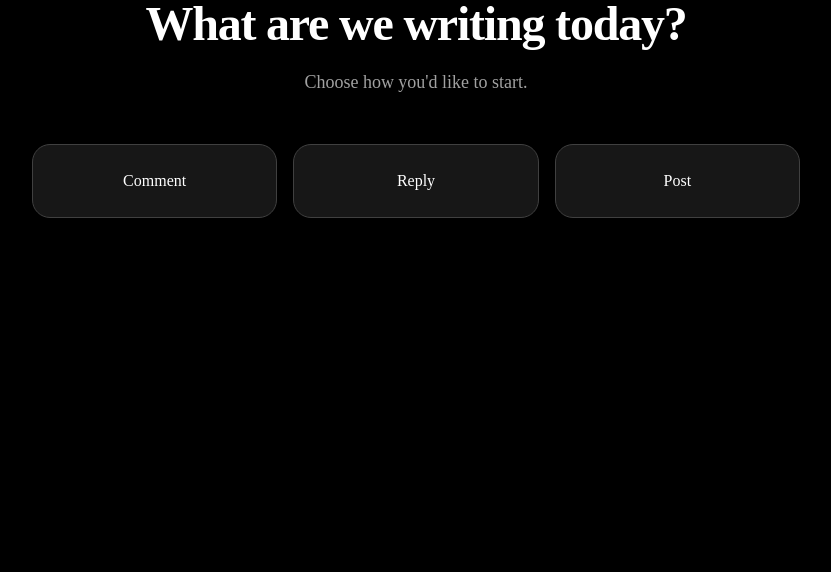
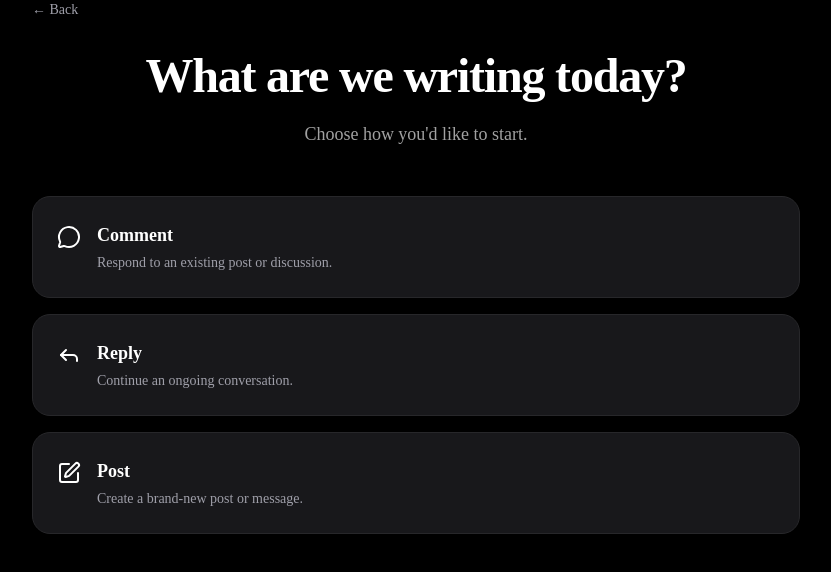
Before and after one commit to rrsathaye/persona-os, a Next.js app in the folder frontend/: page / in a window 1280 px wide. Both pictures are taken after a click on the button "New Writing". Shown: the top 572 px of the page, without its empty margins (224-1055 px from the left). Built offline with nearby package versions, Linux system fonts and the light colour scheme.

Commit message:
feat: implement end-to-end writing workflow

```diff
--- a/frontend/src/components/home/HomeScreen.tsx
+++ b/frontend/src/components/home/HomeScreen.tsx
@@ -6,12 +6,69 @@ import NewWritingCard from "@/components/home/NewWritingCard";
 import FadeIn from "../common/FadeIn";
 import { useState } from "react";
 import WritingTypeScreen from "@/components/writing/WritingTypeScreen";
+import ContextScreen from "@/components/writing/ContextScreen";
+import type { WritingType } from "@/types/writing";
+import CommunicationMixScreen from "@/components/writing/CommunicationMixScreen";
+import DraftScreen from "@/components/writing/DraftScreen";
+
 
 export default function HomeScreen() {
   const [showWritingType, setShowWritingType] = useState(false);
+const [showContext, setShowContext] = useState(false);
+const [showCommunicationMix, setShowCommunicationMix] = useState(false);
+const [showDraft, setShowDraft] = useState(false);
+const [writingType, setWritingType] = useState<WritingType | null>(null);
 
-    if (showWritingType) {
-  return <WritingTypeScreen />;
+if (showDraft) {
+  return (
+    <DraftScreen
+      onBack={() => {
+        setShowDraft(false);
+        setShowCommunicationMix(true);
+      }}
+    />
+  );
+}
+if (showCommunicationMix) {
+  return (
+   <CommunicationMixScreen
+  onBack={() => {
+    setShowCommunicationMix(false);
+    setShowContext(true);
+  }}
+  onGenerate={() => {
+    setShowCommunicationMix(false);
+    setShowDraft(true);
+  }}
+/>
+  );
+}
+if (showContext) {
+  return (
+  <ContextScreen
+  writingType={writingType!}
+  onBack={() => {
+    setShowContext(false);
+    setShowWritingType(true);
+  }}
+  onContinue={() => {
+    setShowContext(false);
+    setShowCommunicationMix(true);
+  }}
+/>
+  );
+}
+if (showWritingType) {
+  return (
+    <WritingTypeScreen
+      onBack={() => setShowWritingType(false)}
+      onSelect={(type) => {
+        setWritingType(type);
+        setShowWritingType(false);
+        setShowContext(true);
+      }}
+    />
+  );
 }
   return (
     <AppShell>
--- /dev/null
+++ b/frontend/src/components/writing/CommunicationMixScreen.tsx
@@ -0,0 +1,87 @@
+import AppShell from "@/components/common/AppShell";
+import PageHeader from "@/components/common/PageHeader";
+
+type CommunicationMixScreenProps = {
+  onBack: () => void;
+  onGenerate: () => void;
+};
+
+const options = [
+  {
+    label: "Professional",
+    left: "Professional",
+    right: "Casual",
+  },
+  {
+    label: "Tone",
+    left: "Formal",
+    right: "Friendly",
+  },
+  {
+    label: "Length",
+    left: "Concise",
+    right: "Detailed",
+  },
+  {
+    label: "Style",
+    left: "Reserved",
+    right: "Expressive",
+  },
+];
+
+export default function CommunicationMixScreen({
+  onBack,
+  onGenerate,
+}: CommunicationMixScreenProps) {
+  return (
+    <AppShell>
+      <div className="mx-auto w-full max-w-3xl">
+        <button
+          onClick={onBack}
+          className="mb-8 flex items-center gap-2 text-sm text-zinc-400 transition hover:text-white"
+        >
+          ← Back
+        </button>
+
+        <PageHeader
+          title="Communication Mix"
+          subtitle="Tell PersonaOS how you'd like this response to sound."
+        />
+
+        <div className="mt-10 space-y-6">
+          {options.map((option) => (
+            <div
+              key={option.label}
+              className="rounded-2xl border border-zinc-800 bg-zinc-900 p-6"
+            >
+              <p className="mb-4 text-sm font-medium text-zinc-400">
+                {option.label}
+              </p>
+
+              <div className="flex items-center justify-between">
+                <button className="rounded-lg border border-zinc-700 px-4 py-2 transition hover:border-white">
+                  {option.left}
+                </button>
+
+                <span className="text-zinc-600">⟷</span>
+
+                <button className="rounded-lg border border-zinc-700 px-4 py-2 transition hover:border-white">
+                  {option.right}
+                </button>
+              </div>
+            </div>
+          ))}
+        </div>
+
+        <div className="mt-10 flex justify-end">
+         <button
+  onClick={onGenerate}
+  className="rounded-xl bg-white px-6 py-3 font-medium text-black transition hover:opacity-90"
+>
+            Generate Draft →
+          </button>
+        </div>
+      </div>
+    </AppShell>
+  );
+}
--- /dev/null
+++ b/frontend/src/components/writing/ContextScreen.tsx
@@ -0,0 +1,74 @@
+import AppShell from "@/components/common/AppShell";
+import PageHeader from "@/components/common/PageHeader";
+
+import type { WritingType } from "@/types/writing";
+
+type ContextScreenProps = {
+  onBack: () => void;
+  onContinue: () => void;
+  writingType: WritingType;
+};
+const content = {
+  comment: {
+    title: "What are we responding to?",
+    subtitle:
+      "Paste the post, email, message or content you'd like PersonaOS to understand.",
+    placeholder:
+      "Paste a Reddit post, LinkedIn post, email or message...",
+  },
+  reply: {
+    title: "What are we replying to?",
+    subtitle:
+      "Paste the conversation or message you'd like to reply to.",
+    placeholder:
+      "Paste the conversation here...",
+  },
+  post: {
+    title: "What would you like to write about?",
+    subtitle:
+      "Describe what you'd like to write. A sentence is enough.",
+    placeholder:
+      "Example: Announce a product launch or share today's learning...",
+  },
+} as const;
+
+
+
+export default function ContextScreen({
+  onBack,
+  onContinue,
+  writingType,
+}: ContextScreenProps) {
+    const screen = content[writingType];
+  return (
+    <AppShell>
+      <div className="mx-auto w-full max-w-3xl">
+        <button
+          onClick={onBack}
+          className="mb-8 flex items-center gap-2 text-sm text-zinc-400 transition hover:text-white"
+        >
+          ← Back
+        </button>
+
+      <PageHeader
+  title={screen.title}
+  subtitle={screen.subtitle}
+/>
+
+        <textarea
+          placeholder={screen.placeholder}
+          className="mt-10 h-72 w-full rounded-2xl border border-zinc-800 bg-zinc-900 p-5 text-white outline-none transition focus:border-zinc-600"
+        />
+
+        <div className="mt-8 flex justify-end">
+         <button
+  onClick={onContinue}
+  className="rounded-xl bg-white px-6 py-3 font-medium text-black transition hover:opacity-90"
+>   Continue →
+
+          </button>
+        </div>
+      </div>
+    </AppShell>
+  );
+}
--- /dev/null
+++ b/frontend/src/components/writing/DraftScreen.tsx
@@ -0,0 +1,55 @@
+import AppShell from "@/components/common/AppShell";
+import PageHeader from "@/components/common/PageHeader";
+
+type DraftScreenProps = {
+  onBack: () => void;
+};
+
+export default function DraftScreen({
+  onBack,
+}: DraftScreenProps) {
+  return (
+    <AppShell>
+      <div className="mx-auto w-full max-w-3xl">
+        <button
+          onClick={onBack}
+          className="mb-8 flex items-center gap-2 text-sm text-zinc-400 transition hover:text-white"
+        >
+          ← Back
+        </button>
+
+        <PageHeader
+          title="Draft Ready"
+          subtitle="PersonaOS has prepared a first draft for you."
+        />
+
+        <div className="mt-10 rounded-2xl border border-zinc-800 bg-zinc-900 p-6">
+          <p className="whitespace-pre-line leading-8 text-zinc-200">
+{`Hi John,
+
+Thank you for sharing the details.
+
+I appreciate the context you've provided. Based on what you've shared, I think we should schedule a quick discussion to align on the next steps before moving forward.
+
+Please let me know a suitable time and I'll be happy to connect.
+
+Looking forward to hearing from you.
+
+Best,
+Rahul`}
+          </p>
+        </div>
+
+        <div className="mt-8 flex justify-end gap-4">
+          <button className="rounded-xl border border-zinc-700 px-6 py-3 hover:border-white">
+            Regenerate
+          </button>
+
+          <button className="rounded-xl bg-white px-6 py-3 font-medium text-black hover:opacity-90">
+            Copy
+          </button>
+        </div>
+      </div>
+    </AppShell>
+  );
+}
--- a/frontend/src/components/writing/WritingTypeScreen.tsx
+++ b/frontend/src/components/writing/WritingTypeScreen.tsx
@@ -1,27 +1,83 @@
 import AppShell from "@/components/common/AppShell";
 import PageHeader from "@/components/common/PageHeader";
+import type { WritingType } from "@/types/writing";
+import {
+  MessageCircle,
+  Reply,
+  PenSquare,
+} from "lucide-react";
 
-export default function WritingTypeScreen() {
+type WritingTypeScreenProps = {
+  onBack: () => void;
+  onSelect: (type: WritingType) => void;
+};
+
+const writingTypes = [
+  {
+    type: "comment" as const,
+    title: "Comment",
+    description: "Respond to an existing post or discussion.",
+    icon: MessageCircle,
+  },
+  {
+    type: "reply" as const,
+    title: "Reply",
+    description: "Continue an ongoing conversation.",
+    icon: Reply,
+  },
+  {
+    type: "post" as const,
+    title: "Post",
+    description: "Create a brand-new post or message.",
+    icon: PenSquare,
+  },
+];
+
+export default function WritingTypeScreen({
+  onBack,
+  onSelect,
+}: WritingTypeScreenProps) {
   return (
     <AppShell>
       <div className="mx-auto w-full max-w-3xl">
+        <button
+          onClick={onBack}
+          className="mb-8 flex items-center gap-2 text-sm text-zinc-400 transition hover:text-white"
+        >
+          ← Back
+        </button>
+
         <PageHeader
           title="What are we writing today?"
           subtitle="Choose how you'd like to start."
         />
 
-        <div className="mt-12 grid grid-cols-3 gap-4">
-          <button className="rounded-2xl border border-neutral-700 bg-neutral-900 p-6 transition-all hover:border-white hover:bg-neutral-800">
-            Comment
-          </button>
+        <div className="mt-10 grid gap-4">
+          {writingTypes.map((item) => {
+            const Icon = item.icon;
 
-          <button className="rounded-2xl border border-neutral-700 bg-neutral-900 p-6 transition-all hover:border-white hover:bg-neutral-800">
-            Reply
-          </button>
+            return (
+             <button
+  key={item.title}
+  onClick={() => onSelect(item.type)}
+                className="group cursor-pointer rounded-2xl border border-zinc-800 bg-zinc-900 p-6 text-left transition-all duration-200 hover:-translate-y-1 hover:border-zinc-600 hover:bg-zinc-800"
+              >
+                <div className="flex items-start gap-4">
+                  <Icon className="mt-1 h-6 w-6 transition-transform group-hover:scale-110" />
 
-          <button className="rounded-2xl border border-neutral-700 bg-neutral-900 p-6 transition-all hover:border-white hover:bg-neutral-800">
-            Post
-          </button>
+                  <div>
+                    <h3 className="text-lg font-semibold text-white">
+                      {item.title}
+                    </h3>
+
+                    <p className="mt-1 text-sm text-zinc-400">
+                      {item.description}
+                    </p>
+                  </div>
+                </div>
+              </button>
+            );
+          })}
         </div>
       </div>
     </AppShell>
--- /dev/null
+++ b/frontend/src/types/writing.ts
@@ -0,0 +1 @@
+export type WritingType = "comment" | "reply" | "post";
```
Also changed, not shown: 6 other files (tests, documents, lock files or other folders).
